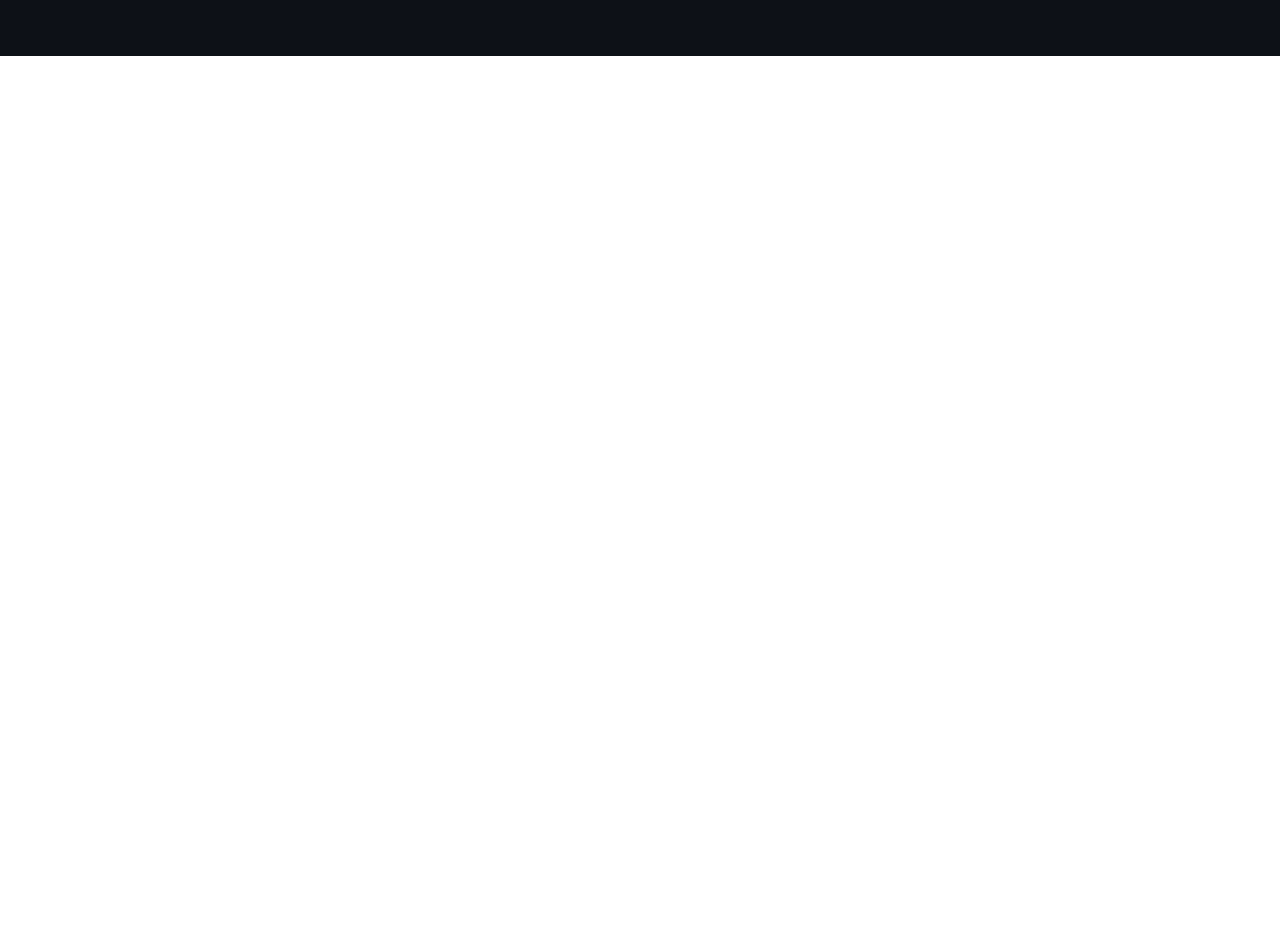
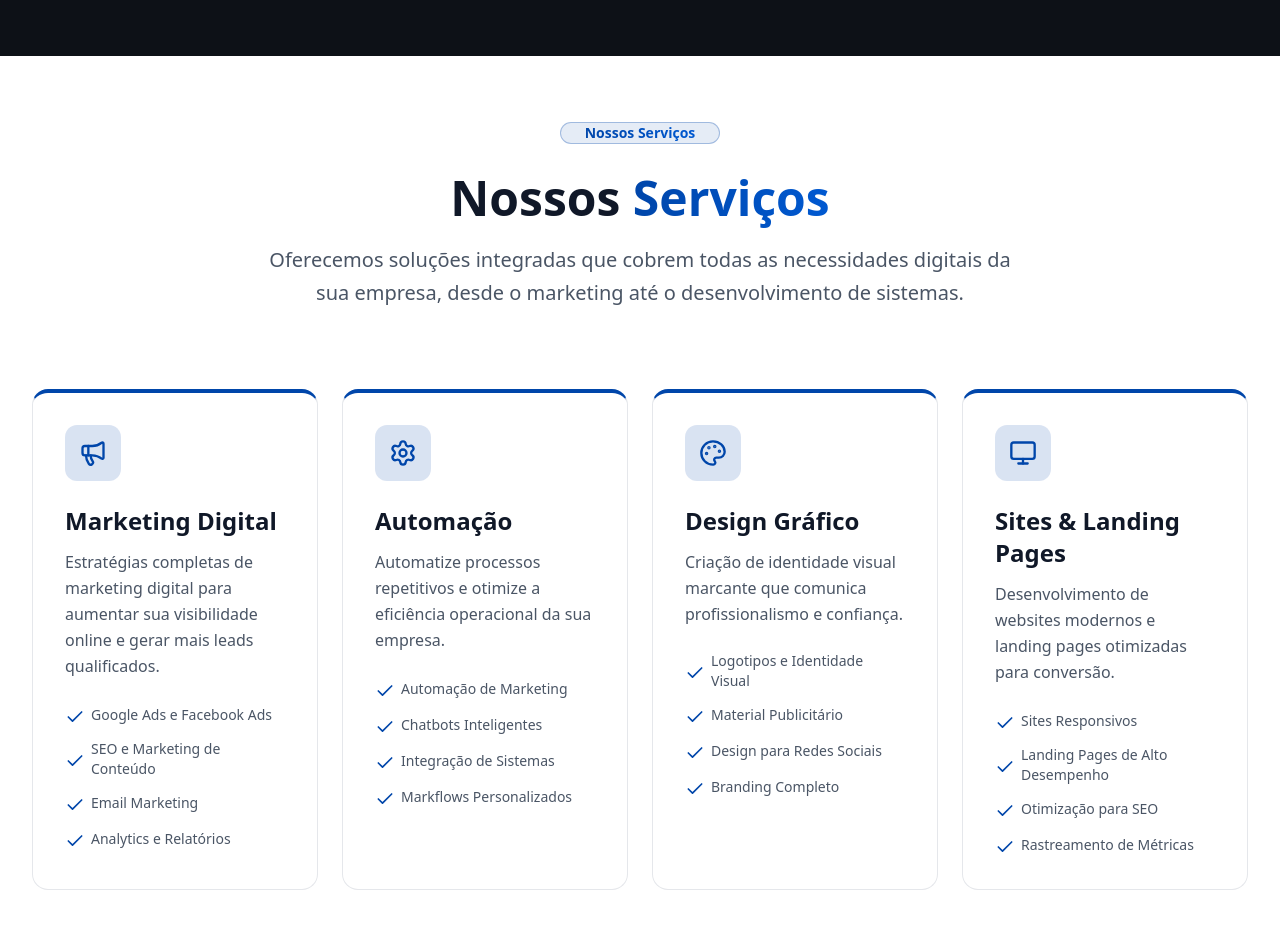
Before and after one commit to IagoRdgs/codexy-landing, a React (Vite) app: page / in a window 1280 px wide. Shown: the part 1600-2528 px from the top of the page. Before the commit the page ends 1656 px from the top, so only its background shows below. Built offline with nearby package versions, Linux system fonts and the light colour scheme.

Commit message:
:sparkles: feat: criada a seção de serviços

```diff
--- a/src/App.tsx
+++ b/src/App.tsx
@@ -1,4 +1,5 @@
 import Main from "./pages/home/sections/Main"
+import Services from "./pages/home/sections/Services"
 import WhyCodexy from "./pages/home/sections/WhyCodex"
 
 function App() {
@@ -7,6 +8,7 @@ function App() {
     <>
       <Main />
       <WhyCodexy />
+      <Services />
     </>
   )
 }
--- /dev/null
+++ b/src/pages/home/sections/Services.tsx
@@ -0,0 +1,108 @@
+import { Megaphone, Settings, Palette, Monitor, Check } from "lucide-react";
+
+export default function Services() {
+    const services = [
+        {
+            icon: Megaphone,
+            title: 'Marketing Digital',
+            description: 'Estratégias completas de marketing digital para aumentar sua visibilidade online e gerar mais leads qualificados.',
+            features: [
+                'Google Ads e Facebook Ads',
+                'SEO e Marketing de Conteúdo',
+                'Email Marketing',
+                'Analytics e Relatórios'
+            ]
+        },
+        {
+            icon: Settings,
+            title: 'Automação',
+            description: 'Automatize processos repetitivos e otimize a eficiência operacional da sua empresa.',
+            features: [
+                'Automação de Marketing',
+                'Chatbots Inteligentes',
+                'Integração de Sistemas',
+                'Markflows Personalizados'
+            ]
+        },
+        {
+            icon: Palette,
+            title: 'Design Gráfico',
+            description: 'Criação de identidade visual marcante que comunica profissionalismo e confiança.',
+            features: [
+                'Logotipos e Identidade Visual',
+                'Material Publicitário',
+                'Design para Redes Sociais',
+                'Branding Completo'
+            ]
+        },
+        {
+            icon: Monitor,
+            title: 'Sites & Landing Pages',
+            description: 'Desenvolvimento de websites modernos e landing pages otimizadas para conversão.',
+            features: [
+                'Sites Responsivos',
+                'Landing Pages de Alto Desempenho',
+                'Otimização para SEO',
+                'Rastreamento de Métricas'
+            ]
+        }
+    ];
+
+    return (
+        <section className='bg-white py-16 px-8'>
+            <div className='max-w-7xl mx-auto'>
+                <div className='text-center mb-20'>
+                    <div className='inline-flex items-center gap-2 bg-[#0046AA]/10 border border-[#0046AA]/30 px-6 py2 rounded-full text-sm mb-6'>
+                        <span className='bg-gradient-to-r from-[#0046AA] to-[#0059D1] bg-clip-text text-transparent font-semibold'>Nossos Serviços</span>
+                    </div>
+
+                    <h2 className='text-4xl md:text-5xl font-bold text-gray-900 mb-4 leading-tight'>
+                        Nossos{' '}
+                        <span className='bg-gradient-to-r from-[#0046AA] to-[#0059D1] bg-clip-text text-transparent'>Serviços</span>
+                    </h2>
+                    <p className='text-lg md:text-xl text-gray-600 max-w-3xl mx-auto leading-relaxed'>Oferecemos soluções integradas que cobrem todas as necessidades digitais da sua empresa, desde o marketing até o desenvolvimento de sistemas.</p>
+                </div>
+
+                <div className='grid grid-cols-1 md:grid-cols-2 lg:grid-cols-4 gap-6'>
+                    {services.map((service, index) => (
+                        <ServiceCard key={index}
+                            Icon={service.icon}
+                            title={service.title}
+                            description={service.description}
+                            features={service.features}
+                        />
+                    ))}
+                </div>
+            </div>
+        </section>
+    );
+};
+
+type ServiceProps = {
+    Icon: React.ElementType;
+    title: string;
+    description: string;
+    features: string[];
+};
+
+const ServiceCard = ({ Icon, title, description, features }: ServiceProps) => {
+    return (
+        <div className='group bg-white border border-gray-200 border-t-4 border-t-[#0046AA] rounded-2xl p-8 hover:border-[#0046AA] hover:-translate-y-2 hover:shadow-2xl hover:shadow-[#0046AA]/20 transition-all duration-300'>
+            <div className='w-14 h-14 bg-[#0046AA]/15 rounded-xl grid place-items-center mb-6 group-hover:bg-[#0046AA]/25 group-hover:scale-110 transition-all duration-300'>
+                <Icon className='w-7 h-7 text-[#0046AA]' strokeWidth={2} />
+            </div>
+
+            <h3 className='text-xl md:text-2xl font-bold text-gray-900 mb-3'>{title}</h3>
+            <p className='text-gray-600 leading-relaxed mb-6 text-base'>{description}</p>
+
+            <ul className='space-y-3'>
+                {features.map((feature, index) => (
+                    <li key={index} className='flex items-center justify-start gap-1.5 text-gray-600 text-sm'>
+                        <Check size={20} className='text-[#0046AA] mt-1 flex shrink-0' />
+                        <span>{feature}</span>
+                    </li>
+                ))}
+            </ul>
+        </div>
+    );
+};
```
